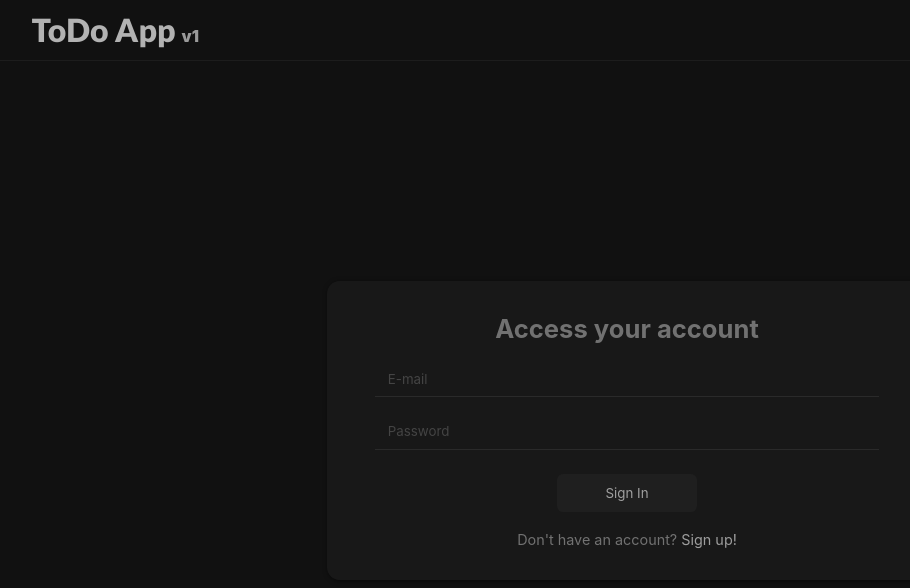
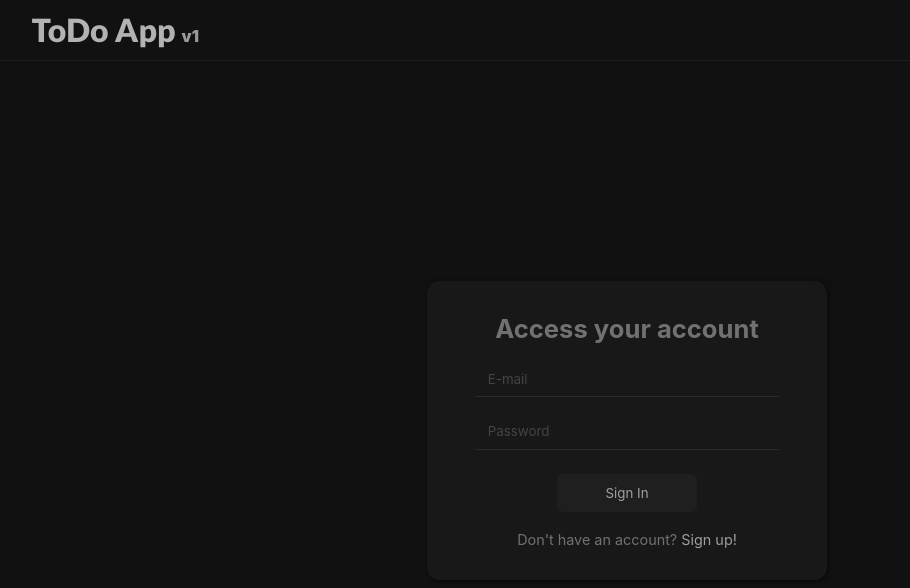
Before and after one commit to javzet/ToDo-app, a React (Create React App) app: page /#/auth/login in a window 1280 px wide. Shown: the top 588 px of the page, without its empty margins (13-923 px from the left). Built offline with nearby package versions, Linux system fonts and the light colour scheme.

Commit message:
Validación de formularios en proceso

```diff
--- a/src/components/AuthForm/Input.tsx
+++ b/src/components/AuthForm/Input.tsx
@@ -4,6 +4,7 @@ interface InputProps<F extends string> {
   field: F;
   placeholder?: string;
   onInputChange: (value: string, field: F) => void;
+  validation?: (value: string) => void;
 }
 
 export function Input<F extends string>({
@@ -12,6 +13,7 @@ export function Input<F extends string>({
   field,
   type,
   placeholder,
+  validation,
 }: InputProps<F>): JSX.Element {
   return (
     <input
@@ -19,7 +21,12 @@ export function Input<F extends string>({
       id={field}
       value={value}
       placeholder={placeholder ? placeholder : ""}
-      onChange={({ target: { value } }) => onInputChange(value, field)}
+      onChange={({ target: { value } }) => {
+        onInputChange(value, field);
+        if (validation) {
+          validation(value);
+        }
+      }}
     />
   );
 }
--- /dev/null
+++ b/src/helpers/validateAuthForm.ts
@@ -0,0 +1,23 @@
+interface ObjectKeyString<T> {
+  [key: string]: T;
+}
+export function validateAuthFormFields<
+  Fields extends ObjectKeyString<string>,
+  Regex extends ObjectKeyString<RegExp>
+>(fields: Fields, regex: Regex) {
+  let validatedFields: { [field: string]: boolean } = {};
+  for (let field in fields) {
+    validatedFields = {
+      ...validatedFields,
+      [field]: regex[field].test(fields[field]),
+    };
+  }
+  return validatedFields;
+}
+
+export function validateMatchPasswords(
+  password: string,
+  confirmPassword: string
+) {
+  return password === confirmPassword;
+}
--- a/src/pages/Login.tsx
+++ b/src/pages/Login.tsx
@@ -1,4 +1,3 @@
-import { FC } from "react";
 import { Link } from "react-router-dom";
 import { AuthContent } from "../components/AuthContent";
 // import { useDispatch } from "react-redux";
--- a/src/pages/Register.tsx
+++ b/src/pages/Register.tsx
@@ -1,23 +1,43 @@
-import { FC } from "react";
 import { Link } from "react-router-dom";
 import { AuthContent } from "../components/AuthContent";
-// import { useDispatch } from "react-redux";
+import { useDispatch } from "react-redux";
 import { Form } from "../components/AuthForm/Form";
 import { Input } from "../components/AuthForm/Input";
 import { useForm } from "../hooks/useForm";
+import { mRegister } from "../redux/actions/authAction";
+import { useEffect, useRef } from "react";
+import {
+  validateAuthFormFields,
+  validateMatchPasswords,
+} from "../helpers/validateAuthForm";
 
-export const Register: FC = () => {
-  // const dispatch = useDispatch();
+export function Register(): JSX.Element {
+  const dispatch = useDispatch();
 
-  const { onInputChange, email, name, password, confirmPassword } = useForm({
-    name: "",
-    email: "",
-    password: "",
-    confirmPassword: "",
-  });
+  const { onInputChange, email, name, password, confirmPassword, state } =
+    useForm({
+      name: "Javier",
+      email: "zacag1500@gmail.com",
+      password: "test3123Tasd*3",
+      confirmPassword: "tes",
+    });
 
   const handleSubmit = () => {
-    alert("jeeeejejejjejej aún no está");
+    const regex = {
+      name: /([áéíóúaA-zZÁÉÍÓÚ ]{2,})+/,
+      email:
+        /^(([^<>()[\]\\.,;:\s@"]+(\.[^<>()[\]\\.,;:\s@"]+)*)|(".+"))@((\[[0-9]{1,3}\.[0-9]{1,3}\.[0-9]{1,3}\.[0-9]{1,3}\])|(([a-zA-Z\-0-9]+\.)+[a-zA-Z]{2,}))$/,
+      password: /(?=.*\d)(?=.*[a-z])(?=.*[A-Z])(?=.*[a-zA-Z]).{8,}/,
+    };
+    let errors: any[] = [validateMatchPasswords(password, confirmPassword)];
+    // dispatch(mRegister({ email, nombre: name, password }));
+    validateMatchPasswords(password, confirmPassword);
+
+    console.log(validateAuthFormFields({ name, password, email }, regex));
+  };
+
+  const validation = (value: string) => {
+    console.log(value);
   };
 
   return (
@@ -50,6 +70,7 @@ export const Register: FC = () => {
           <Input
             value={confirmPassword}
             onInputChange={onInputChange}
+            validation={validation}
             field="confirmPassword"
             type="password"
             placeholder="Confirm your password"
@@ -69,4 +90,4 @@ export const Register: FC = () => {
       </div>
     </AuthContent>
   );
-};
+}
--- a/src/styles/components/AuthStyles/_form.scss
+++ b/src/styles/components/AuthStyles/_form.scss
@@ -1,5 +1,3 @@
-$auth-form-width: 60%;
-
 .auth {
   $auth-height: calc(100vh - #{$appbar-height});
   width: 100%;
@@ -9,21 +7,37 @@ $auth-form-width: 60%;
 }
 
 .auth-content {
-  width: min(80%, 1000px);
+  $max-width: 1000px;
+  width: min(90%, #{$max-width});
   height: 100%;
   margin: 0 auto;
   display: flex;
   align-items: center;
   justify-content: center;
+
+  @media (min-width: 481px) {
+    width: min(80%, #{$max-width});
+  }
 }
 
 .auth-form {
   margin: 0 auto;
-  width: $auth-form-width;
+  width: 86%;
   background-color: rgba($color: $semi-white, $alpha: 0.03);
   border-radius: 0.8rem;
   box-shadow: 1px 1px 0.3rem 0px rgba($color: #000000, $alpha: 0.6);
-  padding: 2rem 3rem;
+  padding: 1.6rem 2.4rem;
+
+  @media (min-width: 481px) {
+    width: 70%;
+    padding: 2rem 3rem;
+  }
+  @media (min-width: 769px) {
+    width: 60%;
+  }
+  @media (min-width: 1025px) {
+    width: 40%;
+  }
 
   .form-header {
     text-align: center;
```
